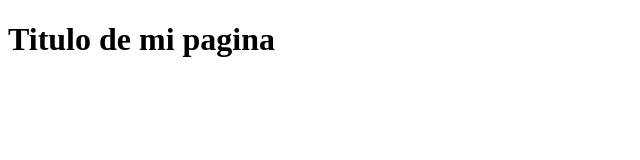
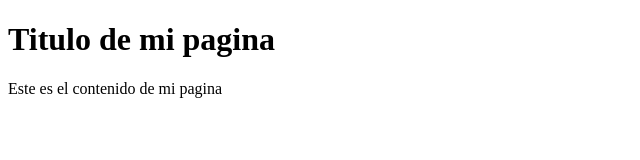
Before and after one commit to VenusHall/project, a plain HTML site: page index.html in a window 1280 px wide. Shown: the whole page, without its empty margins (0-640 px from the left). Drawn offline with Linux system fonts and the light colour scheme.

Commit message:
agregue un parrafo

```diff
--- a/index.html
+++ b/index.html
@@ -8,5 +8,6 @@
 </head>
 <body>
     <h1>Titulo de mi pagina</h1>
+    <p>Este es el contenido de mi pagina</p>
 </body>
 </html>
```
